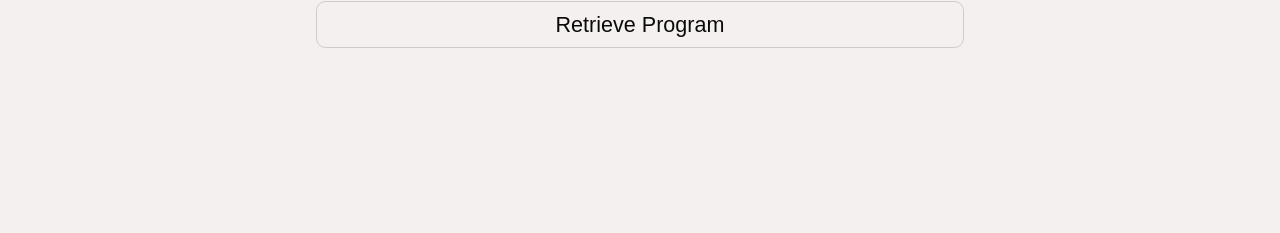
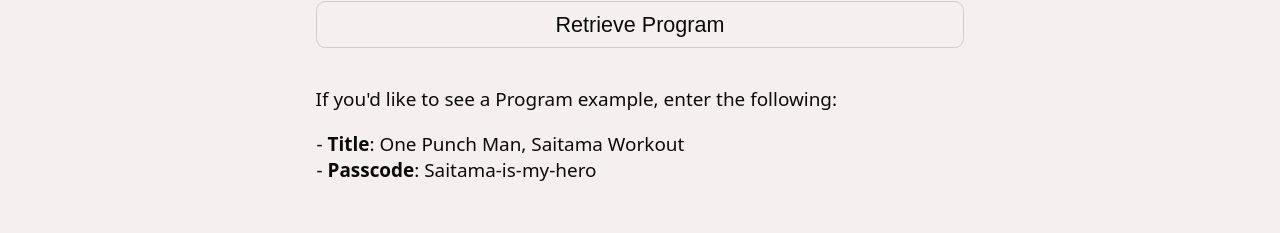
Before and after one commit to Barbacoa08/fighter-advice, a SvelteKit app: page /program in a window 1280 px wide. Shown: the part 468-701 px from the top of the page. Built offline with nearby package versions, Linux system fonts and the light colour scheme; no server answers.

Commit message:
add example

```diff
--- a/src/routes/program/+page.svelte
+++ b/src/routes/program/+page.svelte
@@ -48,6 +48,21 @@
   <Serialize {accordions} {content} />
 {/if}
 
+{#if !form && !content.length}
+  <p class="top-spacing">
+    If you'd like to see a Program example, enter the following:
+  </p>
+
+  <ul>
+    <li>
+      <b>Title</b>: One Punch Man, Saitama Workout
+    </li>
+    <li>
+      <b>Passcode</b>: Saitama-is-my-hero
+    </li>
+  </ul>
+{/if}
+
 {#if form?.error}
   <h2>Error!</h2>
 
@@ -77,4 +92,8 @@
     color: var(--color-text);
     font-size: var(--font-size-base);
   }
+
+  .top-spacing {
+    margin-top: 2rem;
+  }
 </style>
```
